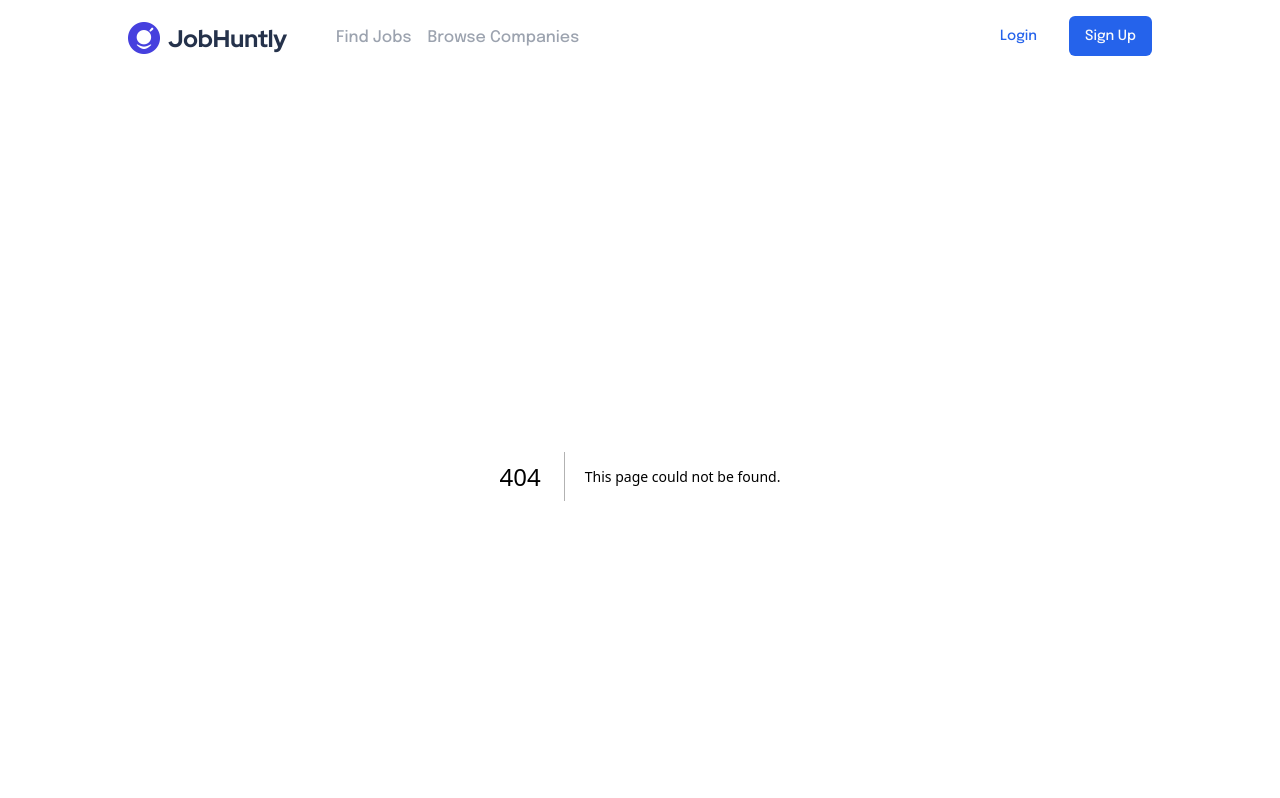
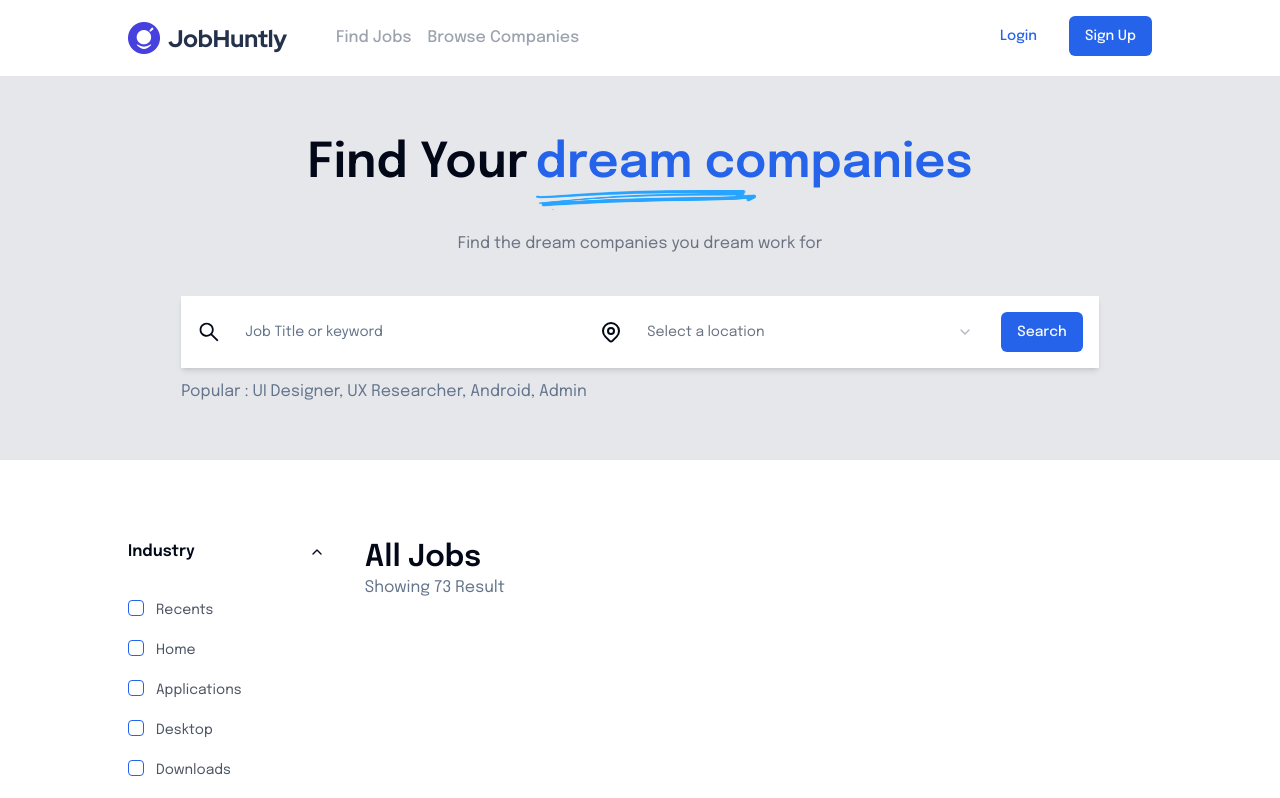
Before and after one commit to yusufhadi/job-hunt, a Next.js app: page /find-companies in a window 1280 px wide. Before the commit this address had no page. Shown: the top 798 px of the page. Built offline with nearby package versions, Linux system fonts and the light colour scheme.

Commit message:
setup layout page find-companies

```diff
--- /dev/null
+++ b/src/app/find-companies/page.tsx
@@ -0,0 +1,48 @@
+"use client";
+
+import { CATEGORIES_OPTIONS } from "@/constants";
+import ExploreDataContainers from "@/containers/ExploreDataContainers";
+import { formFilterCompanySchema } from "@/lib/form-schema";
+import { filterOptionType } from "@/types";
+import { zodResolver } from "@hookform/resolvers/zod";
+import React, { FC } from "react";
+import { useForm } from "react-hook-form";
+import { z } from "zod";
+
+interface FindCompaniesProps {}
+
+const FILTER_FORMS: filterOptionType[] = [
+  {
+    name: "industry",
+    label: "Industry",
+    items: CATEGORIES_OPTIONS,
+  },
+];
+
+const FindCompanies: FC<FindCompaniesProps> = ({}) => {
+  const formFilter = useForm<z.infer<typeof formFilterCompanySchema>>({
+    resolver: zodResolver(formFilterCompanySchema),
+    defaultValues: {
+      industry: [],
+    },
+  });
+
+  const onSubmit = async (val: z.infer<typeof formFilterCompanySchema>) => {
+    console.log(val);
+  };
+
+  return (
+    <ExploreDataContainers
+      formFilter={formFilter}
+      onSubmitFilter={onSubmit}
+      filterForms={FILTER_FORMS}
+      title="dream companies"
+      subtitle="Find the dream companies you dream work for"
+      loading={false}
+      type="company"
+      data={[]}
+    />
+  );
+};
+
+export default FindCompanies;
--- a/src/components/Layouts/Navbar/index.tsx
+++ b/src/components/Layouts/Navbar/index.tsx
@@ -1,5 +1,6 @@
 import { Button } from "@/components/ui/button";
 import Image from "next/image";
+import Link from "next/link";
 import React, { FC } from "react";
 
 interface NavbarProps {}
@@ -17,12 +18,18 @@ const Navbar: FC<NavbarProps> = ({}) => {
           />
         </div>
         <div>
-          <span className="font-medium text-gray-400 mr-4 cursor-pointer">
+          <Link
+            href="/find-jobs"
+            className="font-medium text-gray-400 mr-4 cursor-pointer"
+          >
             Find Jobs
-          </span>
-          <span className="font-medium text-gray-400 cursor-pointer">
+          </Link>
+          <Link
+            href="/find-companies"
+            className="font-medium text-gray-400 cursor-pointer"
+          >
             Browse Companies
-          </span>
+          </Link>
         </div>
       </div>
       <div className="inline-flex items-center gap-4 h-8">
--- a/src/lib/form-schema.ts
+++ b/src/lib/form-schema.ts
@@ -3,3 +3,7 @@ import { z } from "zod";
 export const formFilterSchema = z.object({
   categories: z.array(z.string()),
 });
+
+export const formFilterCompanySchema = z.object({
+  industry: z.array(z.string()),
+});
```
